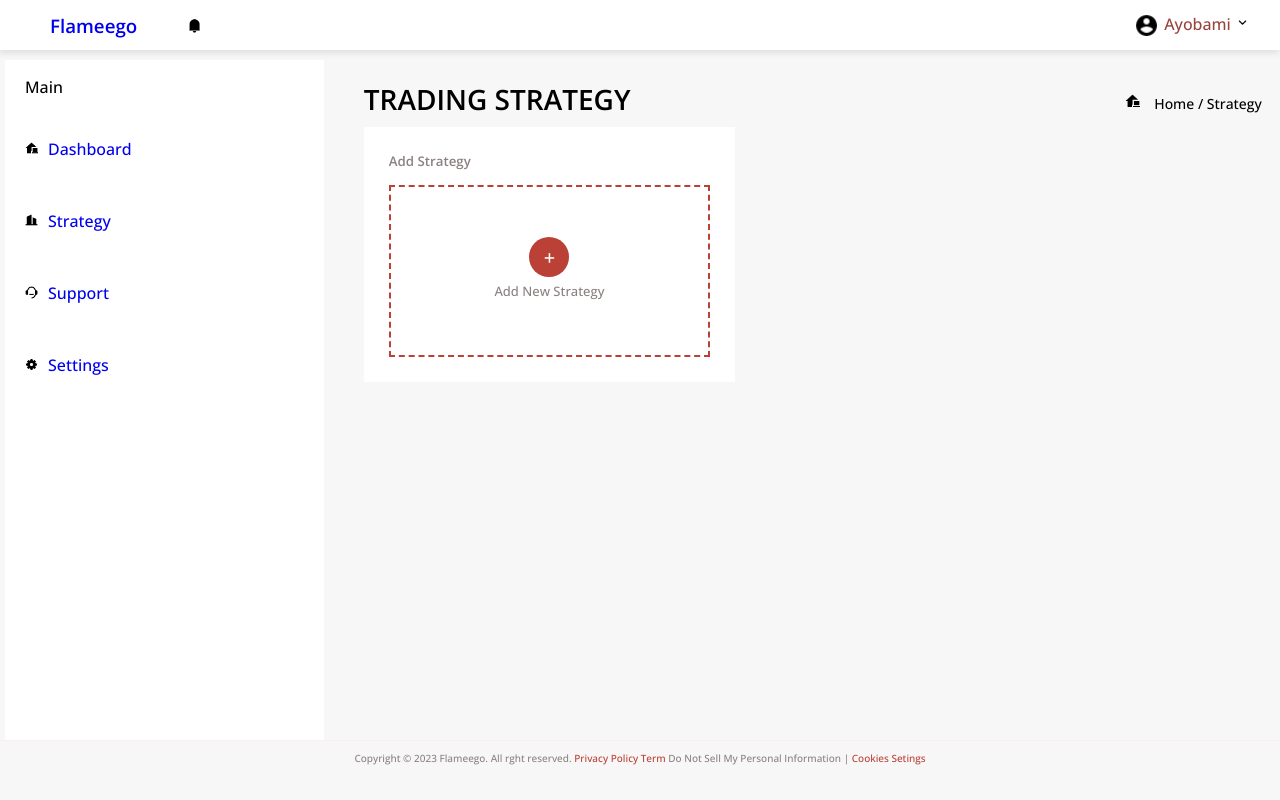
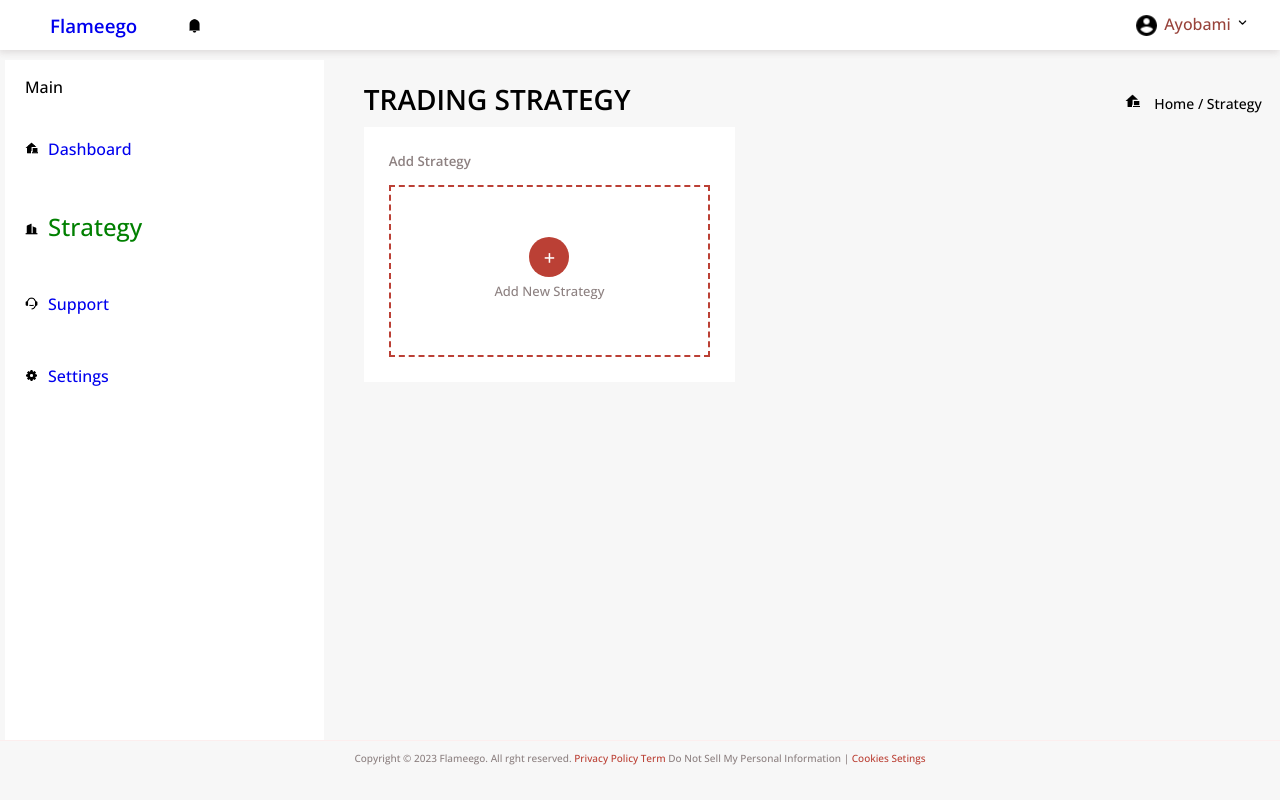
Before and after one commit to Array1994/flameego2, a React (Vite) app: page /strategy in a window 1280 px wide. Shown: the top 800 px of the page. Built offline with nearby package versions, Linux system fonts and the light colour scheme.

Commit message:
Active page update

```diff
--- a/src/App.css
+++ b/src/App.css
@@ -70,14 +70,13 @@ ul{
   margin-right: 10px;
 
 }
+
 li:hover{
   background-color: #8a8585;
   border-left: 10px solid #98433B;
 }
-li:focus {
-  background-color: #504f4f;
-  border-left: 10px solid #98433B;
-}
+
+
 #down-arrow{
   width: 15px;
   cursor: pointer;
@@ -95,9 +94,12 @@ li:focus {
 .link{
   text-decoration: none;
 }
-.link:active {
-  background-color: green;
+.my-active {
+  color: green;
+  font-size: 24px;
+  text-decoration: none;
 }
+
  .drop {
   background-color: white;
   padding-left: 0px;
--- a/src/components/Menu.jsx
+++ b/src/components/Menu.jsx
@@ -1,15 +1,23 @@
 import React from "react";
-import {Link} from 'react-router-dom'
+import {NavLink} from 'react-router-dom'
 
 function Menu(){
     return (
         <div id="menu">
             <p>Main</p>
             <ul>
-                <Link className="link"to="/" ><li className="list"><img className="list-icon" src="/dashboard.png"/>Dashboard</li></Link>
-                <Link className="link"to="/strategy" ><li className="list"><img className="list-icon" src="/strategy.png"/>Strategy</li></Link>
-                <Link className="link"to="/support" ><li className="list"><img className="list-icon" src="/support.png"/>Support</li></Link>
-                <Link className="link"to="/settings" ><li className="list"><img className="list-icon" src="/settings.png"/>Settings</li></Link>
+                <NavLink
+                    className={({isActive}) => isActive ? "my-active" : "link"}
+                    to="/" ><li className="list"><img className="list-icon" src="/dashboard.png"/>Dashboard</li></NavLink>
+                <NavLink
+                    className={({isActive}) => isActive ? "my-active" : "link"}
+                    to="/strategy" ><li className="list"><img className="list-icon" src="/strategy.png"/>Strategy</li></NavLink>
+                <NavLink
+                    className={({isActive}) => isActive ? "my-active" : "link"}
+                    to="/support" ><li className="list"><img className="list-icon" src="/support.png"/>Support</li></NavLink>
+                <NavLink
+                    className={({isActive}) => isActive ? "my-active" : "link"}
+                    to="/settings" ><li className="list"><img className="list-icon" src="/settings.png"/>Settings</li></NavLink>
             </ul>
         </div>
 
```
